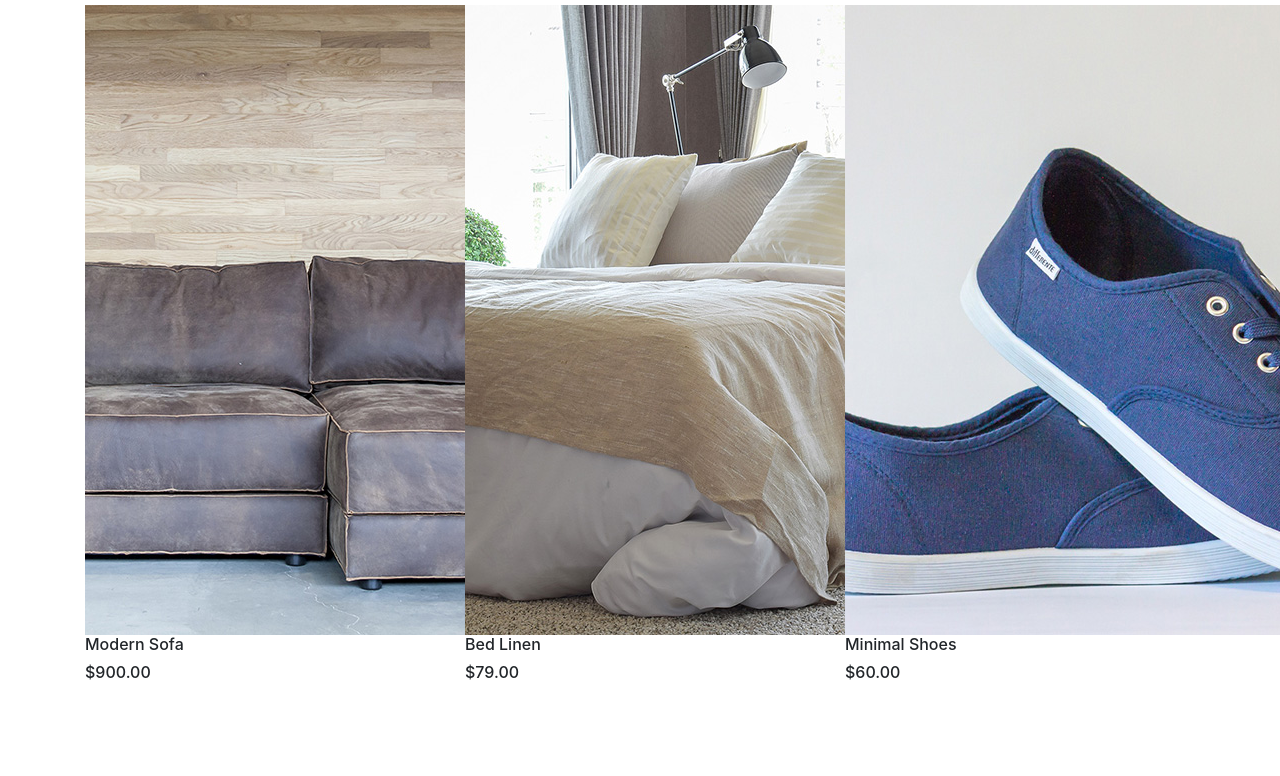
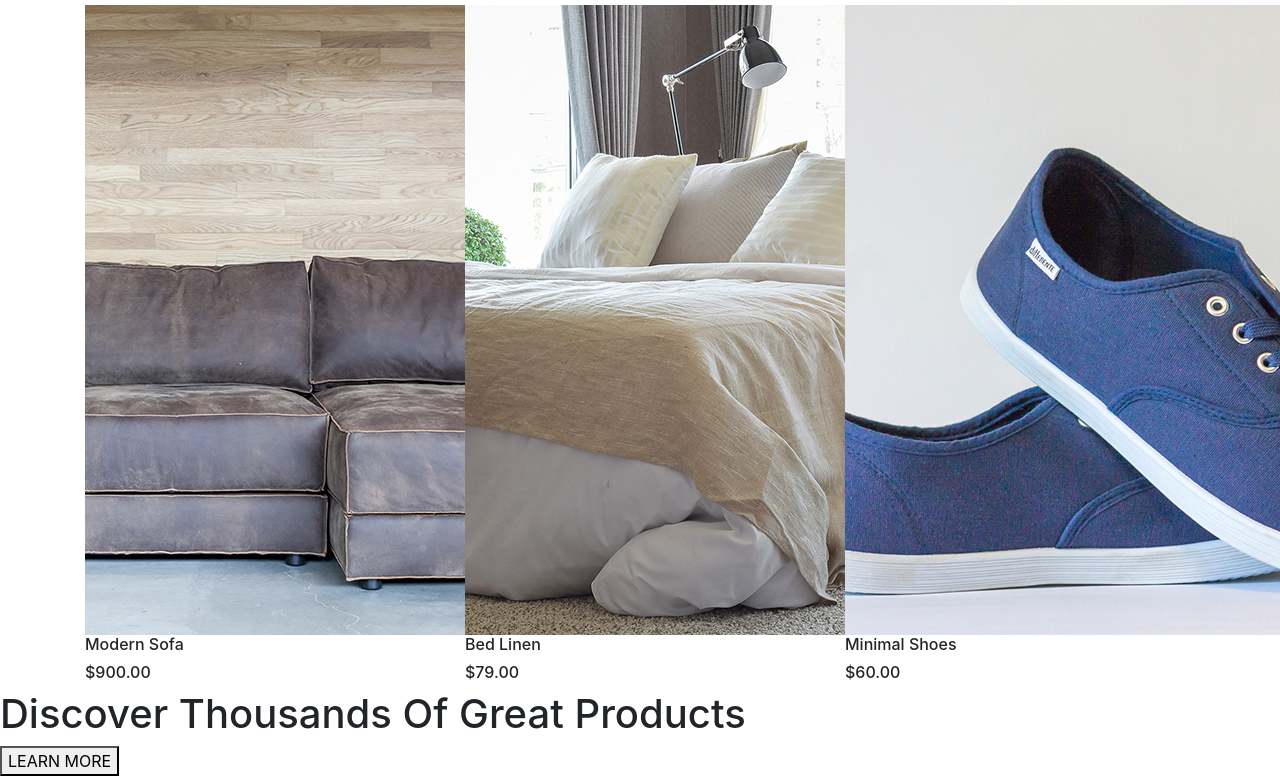
Before and after one commit to FannyHunin/JordanoFannyEmporium, a website: page index.html in a window 1280 px wide. Shown: the part 2535-3311 px from the top of the page. Before the commit the page ends 3225 px from the top, so only its background shows below. Drawn offline with nearby package versions, Linux system fonts and the light colour scheme; files whose address does not match are found by name.

Commit message:
section 4 terminée

```diff
--- a/index.html
+++ b/index.html
@@ -151,6 +151,15 @@
         </div>
     </section>
 
+    <!-- section 4 -->
+    <section id="section4">
+        <div>
+            <!-- Images à mettre en bg sur SASS ! -->
+            <h1>Discover Thousands Of Great Products</h1>
+            <button>LEARN MORE</button>
+        </div>
+    </section>
+
 
 
     <!-- scripts -->
```
